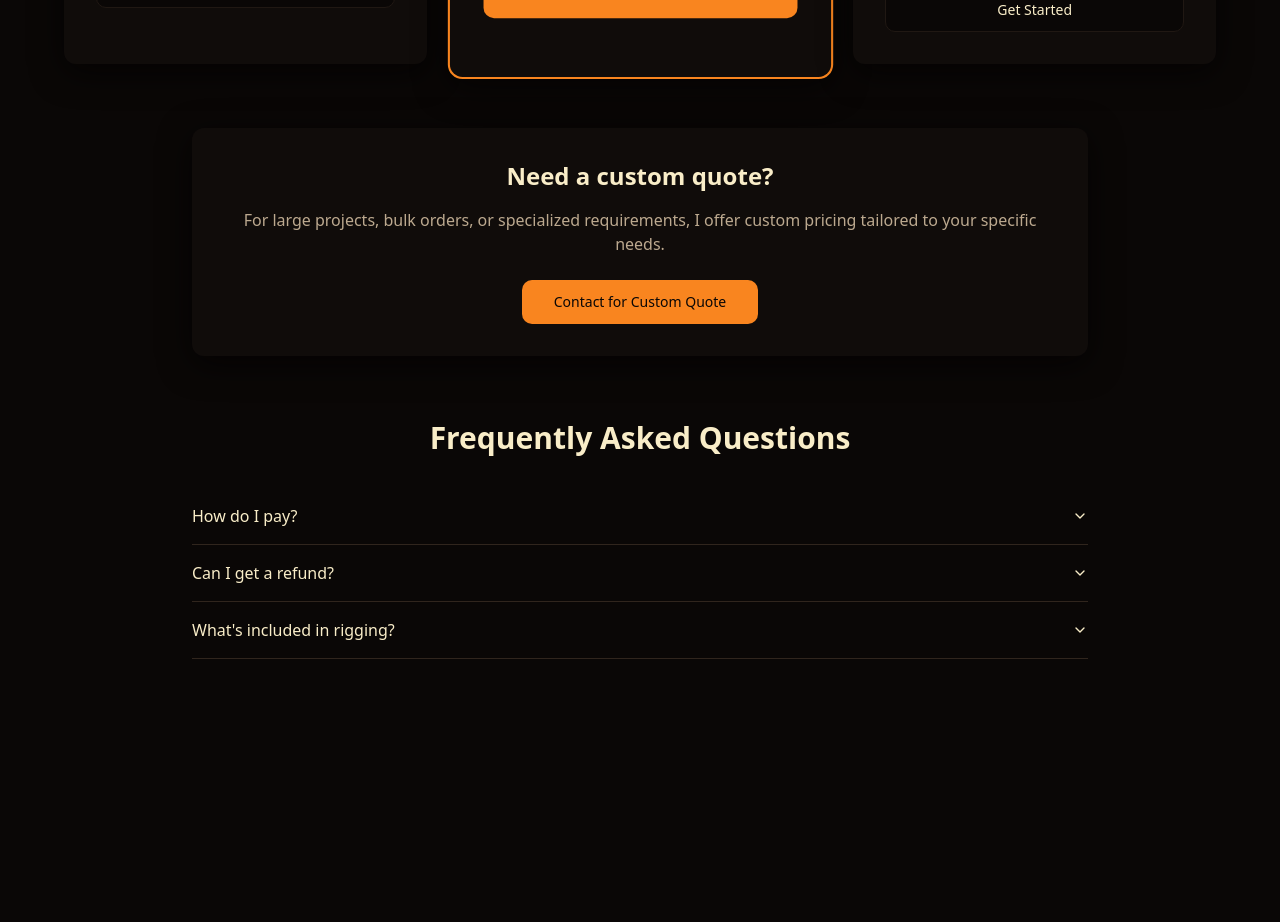
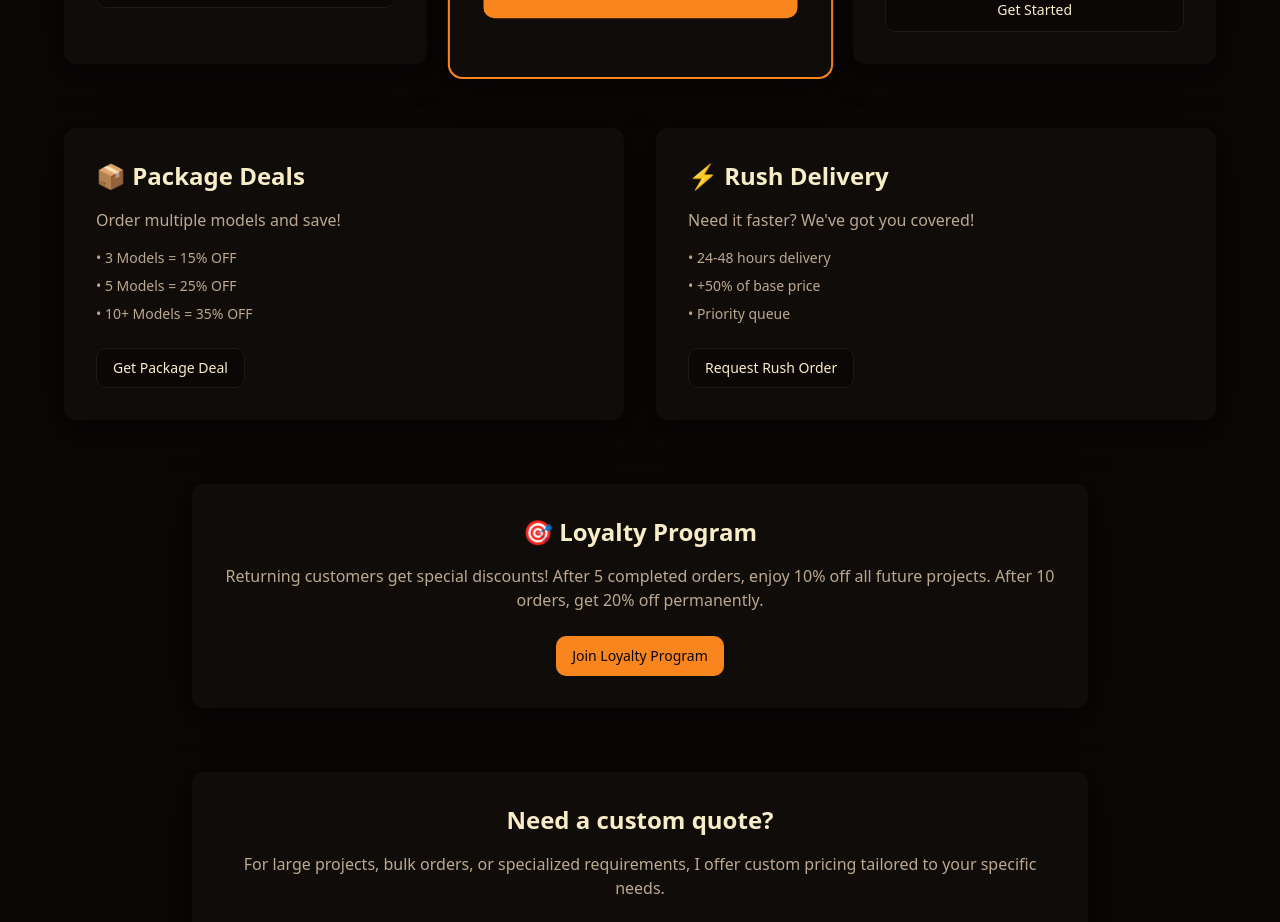
Before and after one commit to koshoss/michael-3d-portfolio, a React (Vite) app: page /pricing in a window 1280 px wide. Shown: the part 780-1702 px from the top of the page. Before the commit the page ends 1503 px from the top, so only its background shows below. Built offline with nearby package versions, Linux system fonts and the light colour scheme.

Commit message:
Update pricing suggestions
Add package deals, rush delivery, and loyalty program to pricing.

```diff
--- a/src/pages/Pricing.tsx
+++ b/src/pages/Pricing.tsx
@@ -119,6 +119,57 @@ const Pricing = () => {
           ))}
         </div>
 
+        <div className="mt-16 grid md:grid-cols-2 gap-8 max-w-6xl mx-auto">
+          <div className="bg-card rounded-lg p-8 shadow-card">
+            <h3 className="text-2xl font-bold text-foreground mb-4">
+              📦 Package Deals
+            </h3>
+            <p className="text-muted-foreground mb-4">
+              Order multiple models and save!
+            </p>
+            <ul className="space-y-2 text-sm text-muted-foreground mb-6">
+              <li>• 3 Models = 15% OFF</li>
+              <li>• 5 Models = 25% OFF</li>
+              <li>• 10+ Models = 35% OFF</li>
+            </ul>
+            <Button variant="outline" onClick={handleDiscordRedirect}>
+              Get Package Deal
+            </Button>
+          </div>
+
+          <div className="bg-card rounded-lg p-8 shadow-card">
+            <h3 className="text-2xl font-bold text-foreground mb-4">
+              ⚡ Rush Delivery
+            </h3>
+            <p className="text-muted-foreground mb-4">
+              Need it faster? We've got you covered!
+            </p>
+            <ul className="space-y-2 text-sm text-muted-foreground mb-6">
+              <li>• 24-48 hours delivery</li>
+              <li>• +50% of base price</li>
+              <li>• Priority queue</li>
+            </ul>
+            <Button variant="outline" onClick={handleDiscordRedirect}>
+              Request Rush Order
+            </Button>
+          </div>
+        </div>
+
+        <div className="mt-16 text-center">
+          <div className="bg-card rounded-lg p-8 shadow-card max-w-4xl mx-auto">
+            <h3 className="text-2xl font-bold text-foreground mb-4">
+              🎯 Loyalty Program
+            </h3>
+            <p className="text-muted-foreground mb-6">
+              Returning customers get special discounts! After 5 completed orders,
+              enjoy 10% off all future projects. After 10 orders, get 20% off permanently.
+            </p>
+            <Button variant="default" onClick={handleDiscordRedirect}>
+              Join Loyalty Program
+            </Button>
+          </div>
+        </div>
+
         <div className="mt-16 text-center">
           <div className="bg-card rounded-lg p-8 shadow-card max-w-4xl mx-auto">
             <h3 className="text-2xl font-bold text-foreground mb-4">
```
